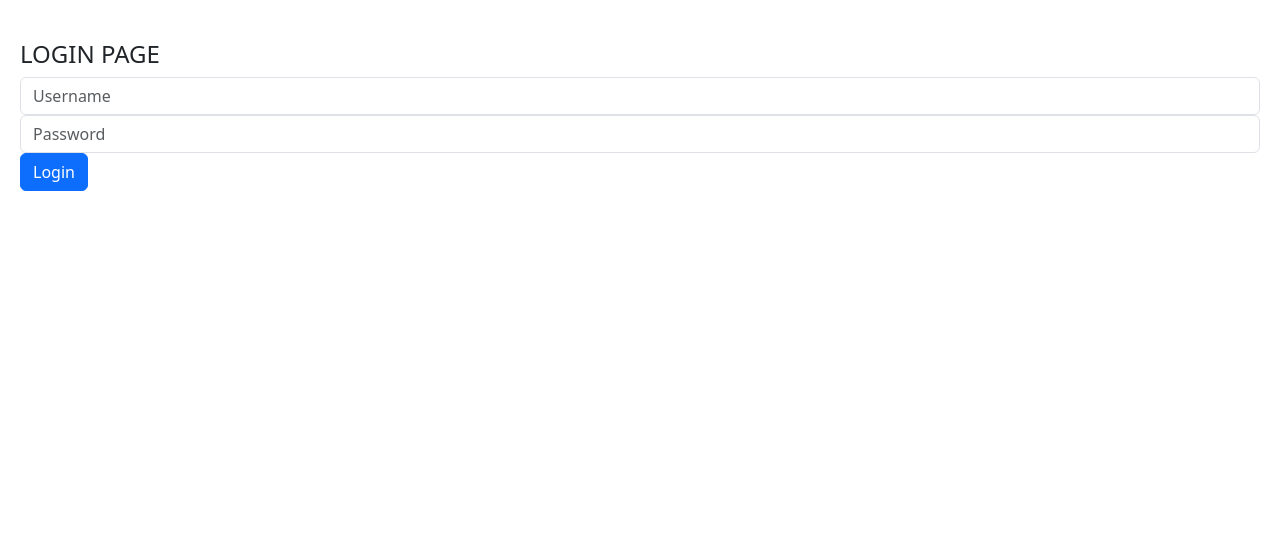
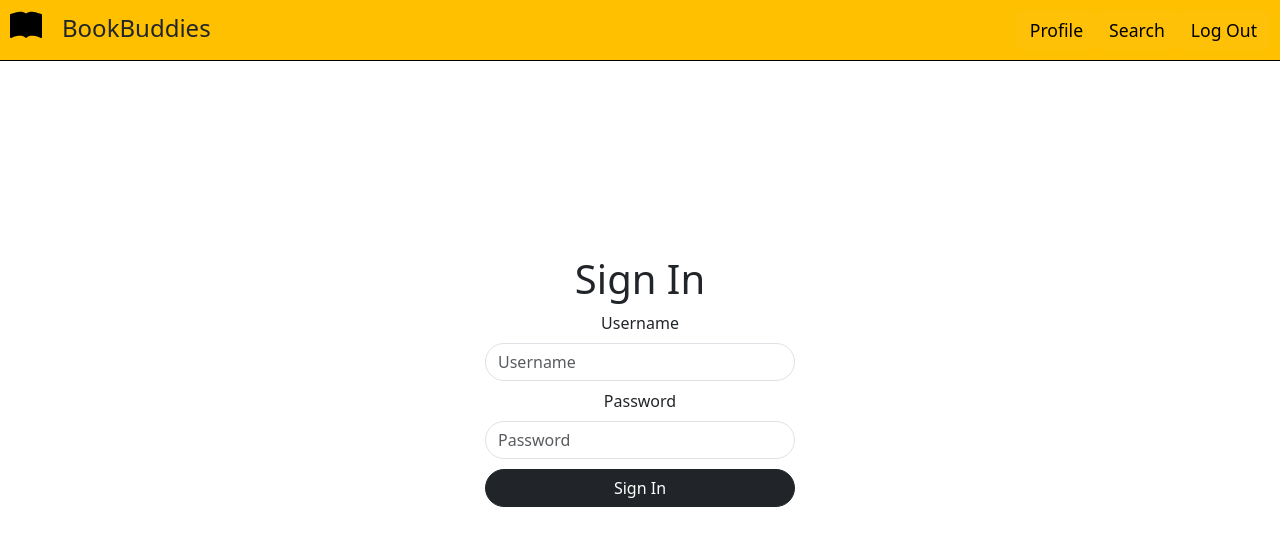
Before and after one commit to rgarcia101/project-react-web-app, a React (Create React App) app: page /#/login in a window 1280 px wide. Shown: the top 546 px of the page. Built offline with nearby package versions, Linux system fonts and the light colour scheme.

Commit message:
modifying login styling

```diff
--- /dev/null
+++ b/src/Login/index.css
@@ -0,0 +1,15 @@
+.margin-top-small{
+    margin-top: 10px !important;
+}
+
+.margin-bottom-small{
+    margin-bottom: 8px !important;
+}
+
+.center {
+    display: flex;
+    flex-direction: column;
+    align-items: center;
+    justify-content: center;
+    height: 80vh;
+  }
--- a/src/Login/index.js
+++ b/src/Login/index.js
@@ -1,5 +1,7 @@
 import { useState } from "react";
 import * as client from "../client";
+import Navigation from "../Navigation";
+import './index.css';
 
 function Login() {
   const [username, setUsername] = useState("");
@@ -17,20 +19,25 @@ function Login() {
   };
   return(
       <div>
+        <Navigation/>
 
-        <div className='page-padding'>
-          <h4 className="page-padding-top">LOGIN PAGE</h4>
+        <div className='page-padding center'>
+          <h1>Sign In</h1>
           {error && <div className="alert alert-danger">{error.message}</div>}
+          <label for="username-form-control" className="form-label">Username</label>
           <input
                 type="text"
-                className = "form-control"
+                id = "username-form-control"
+                className = "form-control rounded-pill margin-bottom-small w-25"
                 placeholder="Username"
                 value = {username}
                 onChange = {(e) => setUsername(e.target.value)}
             />
+            <label for="password-form-control" className="form-label">Password</label>
             <input
                 type="password"
-                className="form-control"
+                id = "password-form-control"
+                className="form-control rounded-pill w-25"
                 placeholder="Password"
                 value = {password}
                 onChange={(e) => setPassword(e.target.value)}
@@ -38,13 +45,11 @@ function Login() {
             />
             <button
                 onClick={logIn}
-                className="btn btn-primary">
-                    Login
+                className="btn btn-dark rounded-pill w-25 margin-top-small">
+                    Sign In
                 </button>
 
         </div>
-
-
      </div>
   );
 }
```
